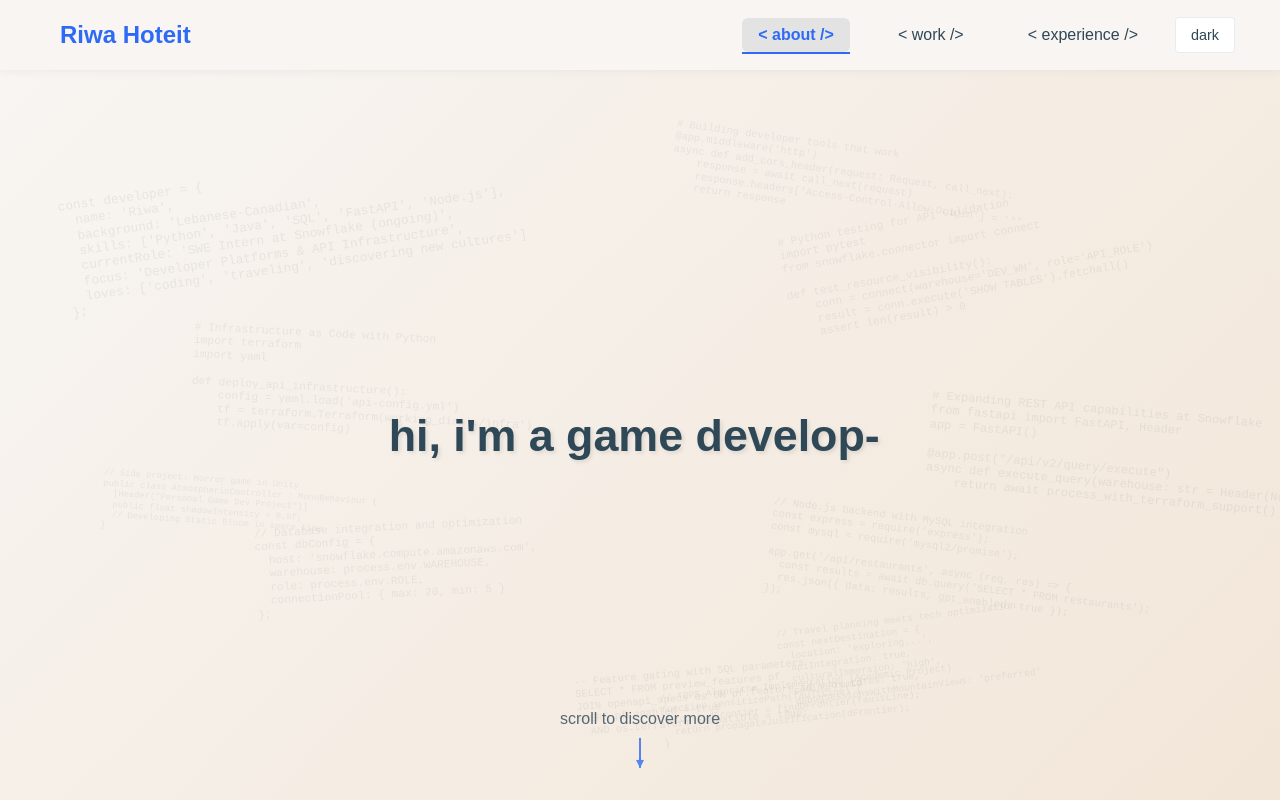
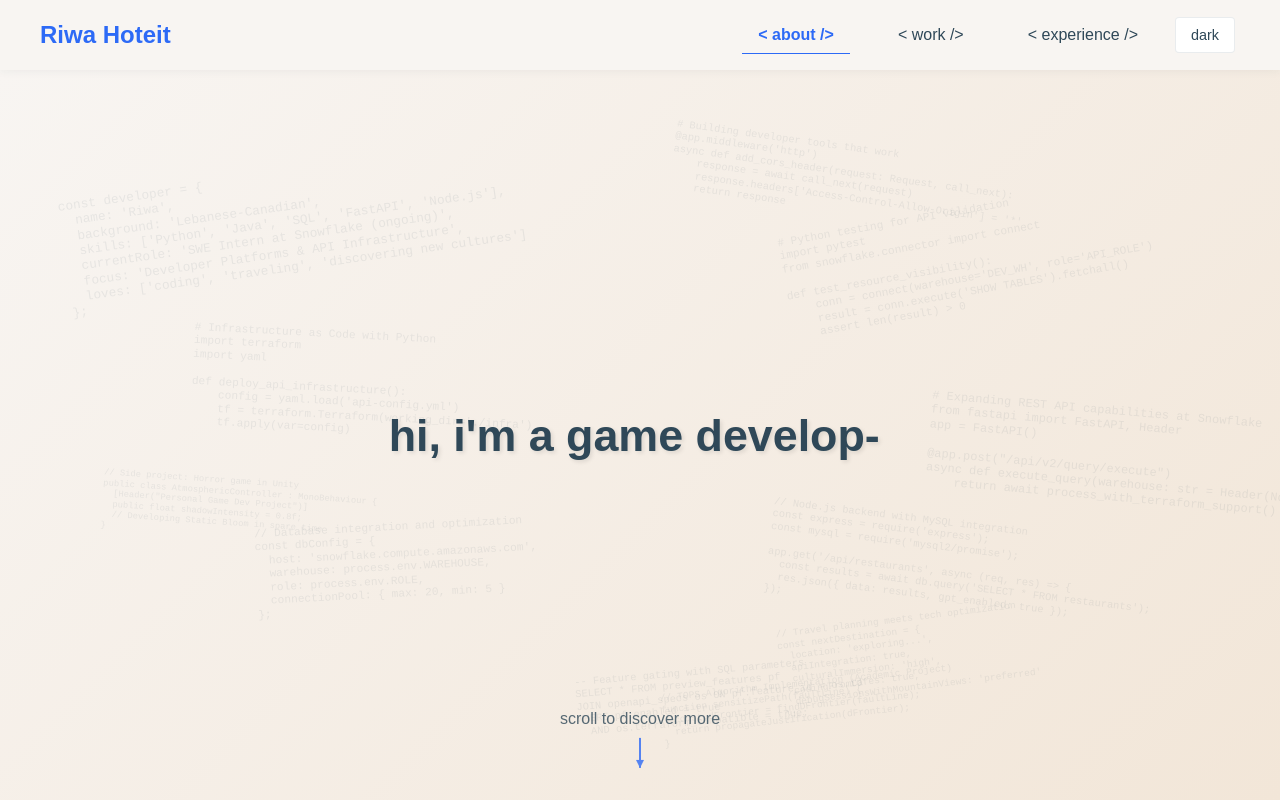
Before and after one commit to riwaht/portfolio-2.0, a React (Vite) app: page / in a window 1280 px wide. Shown: the top 800 px of the page. Built offline with nearby package versions, Linux system fonts and the light colour scheme; a web font is replaced by a local one.

Commit message:
Refactor navigation styles and update footer link to Instagram

```diff
--- a/src/Components/Footer.jsx
+++ b/src/Components/Footer.jsx
@@ -25,7 +25,7 @@ function Footer() {
                         <i className="fab fa-linkedin"></i>
                     </a>
                     <a
-                        href="#"
+                        href="https://www.instagram.com/riwaht/"
                         className="social-icon"
                         target="_blank"
                         rel="noopener noreferrer"
--- a/src/Components/Navbar.jsx
+++ b/src/Components/Navbar.jsx
@@ -48,12 +48,9 @@ function Navbar({ onNavigationAttempt }) {
         <nav className="navbar">
             <div className="nav-container">
                 <div className="nav-logo">
-                    <button
-                        onClick={(e) => handleNavClick(e, '/')}
-                        className="nav-logo-button"
-                    >
+                    <span className="nav-logo-text">
                         Riwa Hoteit
-                    </button>
+                    </span>
                 </div>
 
                 {/* Mobile Menu Button */}
--- a/src/styles.css
+++ b/src/styles.css
@@ -313,26 +313,48 @@ html.page-view {
   color: var(--text-primary);
 }
 
+/* Navigation logo text (non-clickable) */
+.nav-logo-text {
+  color: var(--accent-primary);
+  font-weight: 700;
+  font-size: 1.5rem;
+  user-select: none;
+}
+
 /* Navigation button styles (used when navigation blocking is active) */
 .nav-logo-button {
   color: var(--accent-primary);
   font-weight: 700;
   font-size: 1.5rem;
   text-decoration: none;
-  background: none;
-  border: none;
+  background: none !important;
+  background-color: transparent !important;
+  border: none !important;
+  border-radius: 0 !important;
+  box-shadow: none !important;
   cursor: pointer;
   font-family: inherit;
   transition: color 0.3s ease;
+  padding: 0;
+  margin: 0;
+  flex: none;
 }
 
 .nav-logo-button:hover {
-  color: var(--text-primary);
+  background: none !important;
+  background-color: transparent !important;
+  border: none !important;
+  box-shadow: none !important;
+  color: var(--text-primary);
+  transform: none;
 }
 
 .nav-link-button {
-  background: none;
-  border: none;
+  background: none !important;
+  background-color: transparent !important;
+  border: none !important;
+  border-radius: 0 !important;
+  box-shadow: none !important;
   cursor: pointer;
   font-family: inherit;
   font-size: inherit;
@@ -340,12 +362,26 @@ html.page-view {
   text-decoration: none;
   padding: 0.5rem 0;
   position: relative;
-  transition: color 0.3s ease;
+  transition: all 0.2s ease;
   margin: 0;
-}
-
-.nav-link-button:hover,
+  font-weight: 500;
+  flex: none;
+}
+
+.nav-link-button:hover {
+  background: none !important;
+  background-color: transparent !important;
+  border: none !important;
+  box-shadow: none !important;
+  color: var(--accent-secondary);
+  transform: translateX(3px);
+}
+
 .nav-link-button.active {
+  background: none !important;
+  background-color: transparent !important;
+  border: none !important;
+  box-shadow: none !important;
   color: var(--accent-primary);
 }
 
@@ -355,14 +391,19 @@ html.page-view {
   bottom: -2px;
   left: 0;
   width: 0;
-  height: 2px;
+  height: 1px;
   background-color: var(--accent-primary);
   transition: width 0.3s ease;
 }
 
-.nav-link-button:hover::after,
+.nav-link-button:hover::after {
+  width: 100%;
+  background-color: var(--accent-secondary);
+}
+
 .nav-link-button.active::after {
   width: 100%;
+  background-color: var(--accent-primary);
 }
 
 .nav-menu {
@@ -388,13 +429,12 @@ html.page-view {
 }
 
 .nav-link:hover {
-  color: var(--accent-primary);
-  background-color: var(--border-color);
+  color: var(--accent-secondary);
+  transform: translateX(3px);
 }
 
 .nav-link.active {
   color: var(--accent-primary);
-  background-color: var(--border-color);
   font-weight: 600;
 }
 
@@ -1765,21 +1805,40 @@ html.page-view {
   font-weight: 500;
   color: var(--text-primary);
   text-decoration: none;
-  transition: all 0.3s ease;
+  transition: all 0.2s ease;
   cursor: pointer;
   font-family: inherit;
-  border-left: 4px solid transparent;
+  position: relative;
 }
 
 .mobile-nav-link:hover {
-  background-color: var(--border-color);
-  border-left-color: var(--accent-primary);
+  color: var(--accent-secondary);
+  transform: translateX(5px);
 }
 
 .mobile-nav-link.active {
   color: var(--accent-primary);
-  background-color: var(--border-color);
-  border-left-color: var(--accent-primary);
+}
+
+.mobile-nav-link::after {
+  content: '';
+  position: absolute;
+  bottom: 0;
+  left: 2rem;
+  width: 0;
+  height: 1px;
+  background-color: var(--accent-primary);
+  transition: width 0.3s ease;
+}
+
+.mobile-nav-link:hover::after {
+  width: calc(100% - 4rem);
+  background-color: var(--accent-secondary);
+}
+
+.mobile-nav-link.active::after {
+  width: calc(100% - 4rem);
+  background-color: var(--accent-primary);
 }
 
 .mobile-menu-footer {
@@ -2129,6 +2188,7 @@ html.page-view {
   100% { opacity: 0; transform: translateY(-30px); }
 }
 
+
 .roles-dropdown {
   display: flex;
   flex-direction: column;
```
